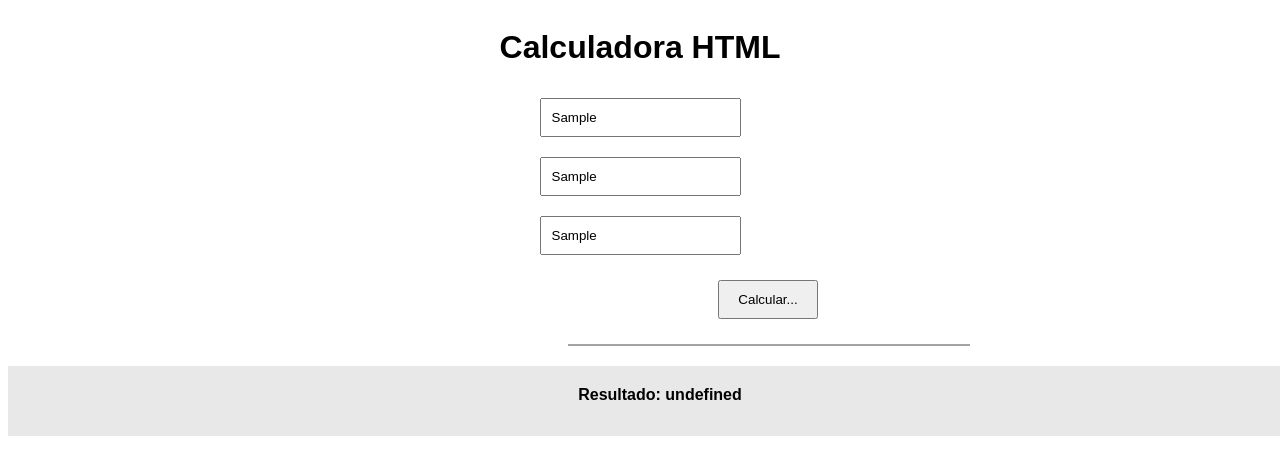
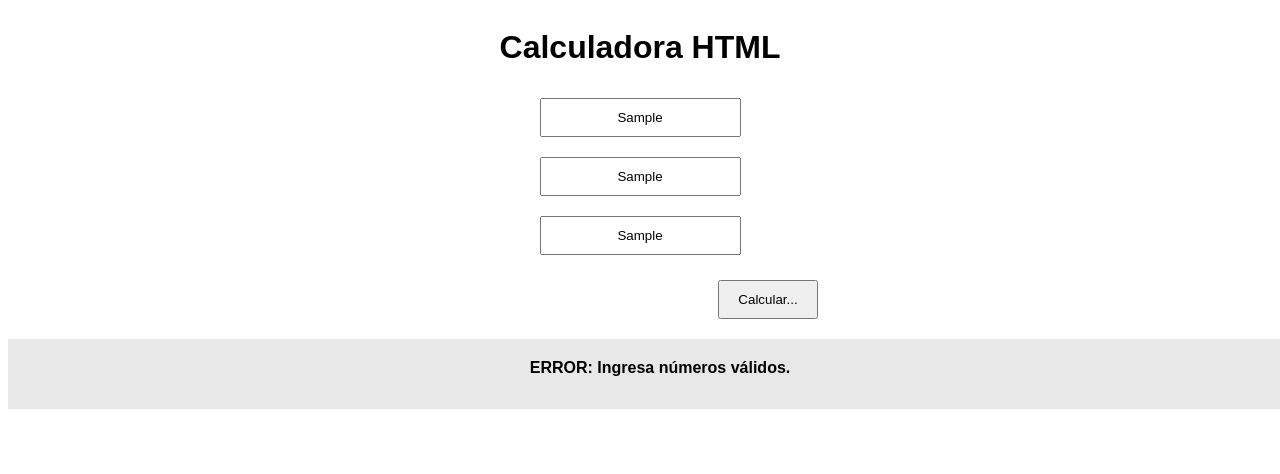
Before and after one commit to Nattalic/TALLER-DE-JAVASCRIPT, a plain HTML site: page index.html in a window 1280 px wide. Both pictures are taken after typing "Sample", "Sample", "Sample" into the empty fields and a click on the button "Calcular...". Shown: the top 474 px of the page. Drawn offline with Linux system fonts and the light colour scheme.

Commit message:
se arreglo todo

```diff
--- a/index.html
+++ b/index.html
@@ -1,43 +1,24 @@
 <!DOCTYPE html>
-<html lang="en">
+<html lang="es">
 <head>
     <meta charset="UTF-8">
     <meta name="viewport" content="width=device-width, initial-scale=1.0">
     <link rel="stylesheet" href="style.css">
     <title>Calculadora</title>
 </head>
+<body>
+    <div class="general">
+        <h1>Calculadora HTML</h1>
 
-<body>
-    <!--Inputs-------------------------------------->
-        <div class="general">
-        <h1> Calculadora HTML</h1>
+        <div class="input"><input type="text" id="operador1" placeholder="Operador 1"></div>
+        <div class="input"><input type="text" id="operadores" placeholder="+,-,*,/"></div>
+        <div class="input"><input type="text" id="operador2" placeholder="Operador 2"></div>
 
-        <div class="input" id="operador1">
-            <input type="text" placeholder="Operador 1">
-        </div>
+        <button id="calcular">Calcular...</button>
 
-        <div class="operador" id="operadores">
-            <input type="text" placeholder="+,-,*,/">
-        </div>
-
-        <div class="input" id="operdador2">
-            <input type="text" placeholder="Operador 2">
-        </div>
-
-    <!--Button---------------------------------------->
-
-        <button class="calcular" id="calcular"> Calcular... </button>
-
-    <!--linea----------------------------------------->
-        <div class="line"></div>
-
-
-    <!--Resultado------------------------------------->
         <div class="resultado" id="resultado"></div>
-
-        </div>
+    </div>
 
     <script src="script.js"></script>
-
 </body>
 </html>
--- a/script.js
+++ b/script.js
@@ -1,34 +1,31 @@
 document.getElementById("calcular").addEventListener("click", function() {
-    // Obtener valores de los inputs usando el operador unario +
-    let op1 = +document.getElementById("operador1").querySelector("input").value;
-    let operador = document.getElementById("operadores").querySelector("input").value;
-    let op2 = +document.getElementById("operdador2").querySelector("input").value;
+    // Obtener valores de los inputs
+    let op1 = document.getElementById("operador1").value;
+    let operador = document.getElementById("operadores").value;
+    let op2 = document.getElementById("operador2").value;
     let resultado = document.getElementById("resultado");
+    let num1 = Number(op1);
+    let num2 = Number(op2);
 
-    // Validar que los valores sean números
     if (isNaN(op1) || isNaN(op2)) {
         resultado.textContent = "ERROR: Ingresa números válidos.";
+        return;
     }
-
-    // Inicializar variable para el resultado
-    let res;
 
     // Validar operador y realizar operación
     if (operador === "+") {
-        res = op1 + op2;
+        resultado.textContent = "Resultado: " + (num1 + num2);
     } else if (operador === "-") {
-        res = op1 - op2;
+        resultado.textContent = "Resultado: " + (num1 - num2);
     } else if (operador === "*") {
-        res = op1 * op2;
+        resultado.textContent = "Resultado: " + (num1 * num2);
     } else if (operador === "/") {
-        if (op2 === 0) {
+        if (num2 === 0) {
             resultado.textContent = "ERROR: ¡No se puede dividir por cero!";
+        } else {
+            resultado.textContent = "Resultado: " + (num1 / num2);
         }
-        res = op1 / op2;
     } else {
         resultado.textContent = "ERROR: Operador No Válido!";
     }
-
-    // Mostrar resultado
-    resultado.textContent = `Resultado: ${res}`;
 });
--- a/style.css
+++ b/style.css
@@ -10,6 +10,10 @@ h1 {
 }
 
 input {
+    text-align: center;
+    padding: 10px;
+}
+.input {
     padding: 10px;
 }
 
```
